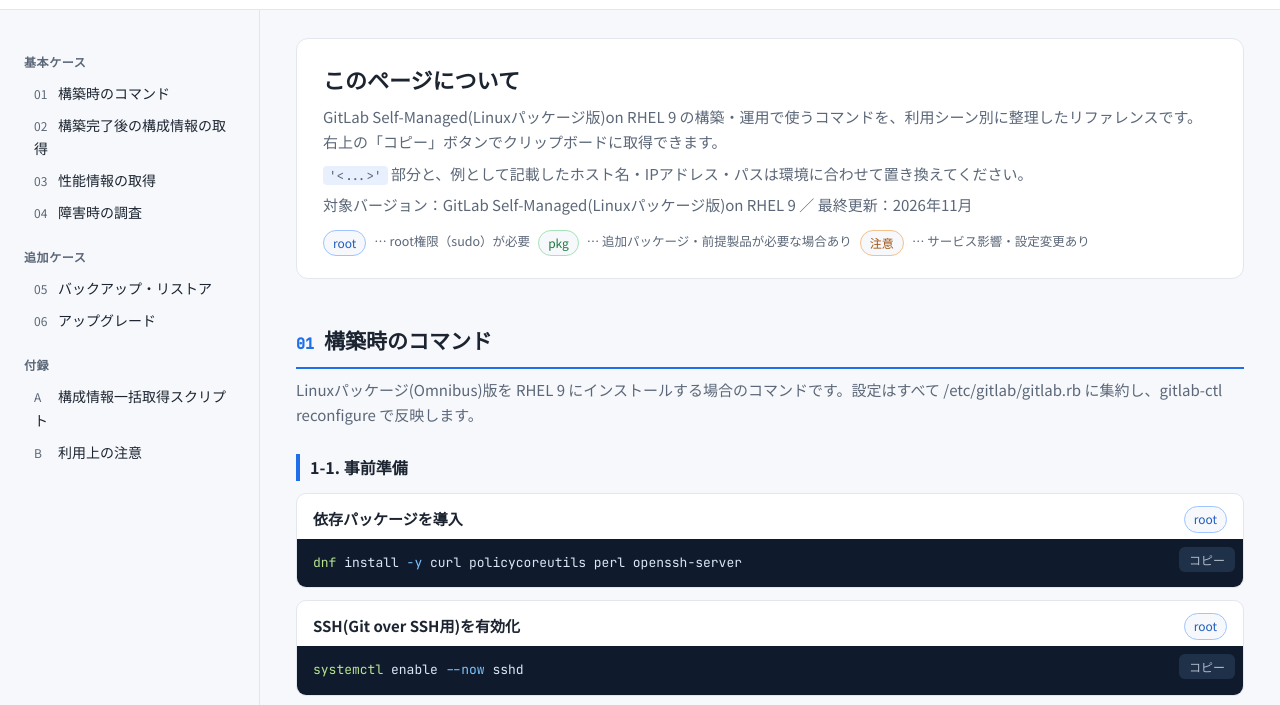
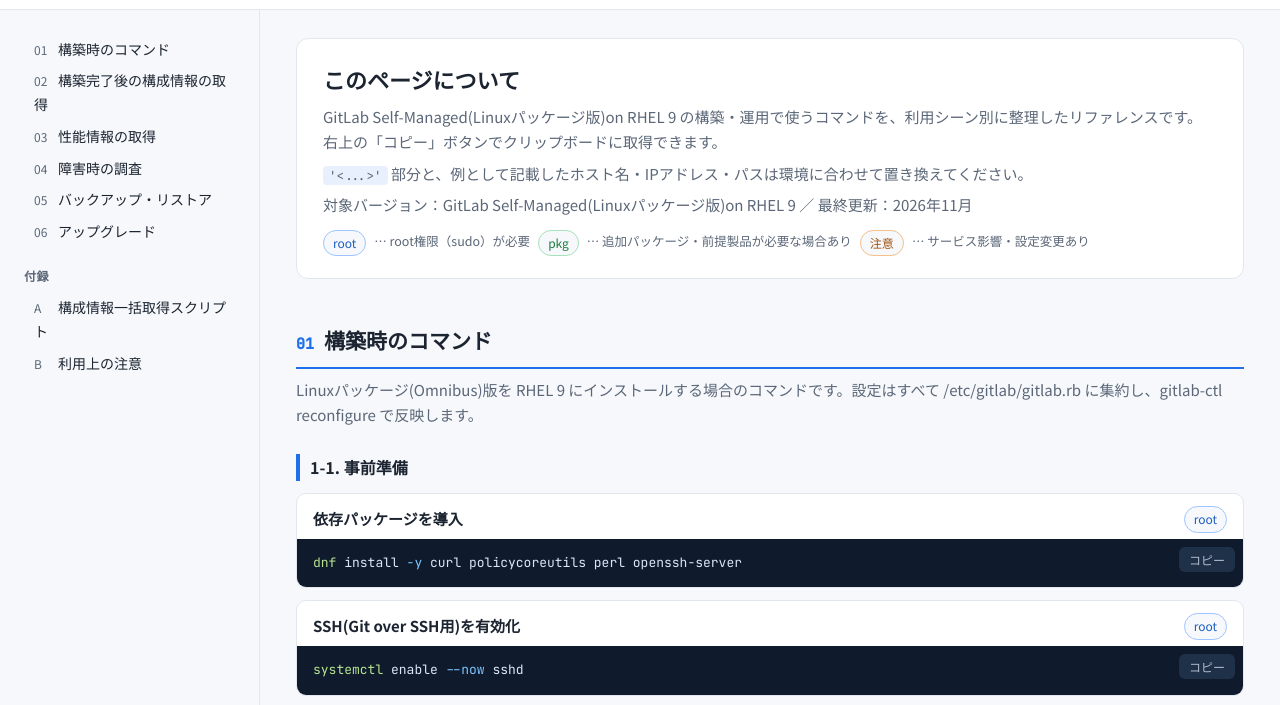
Before and after one commit to customstlw-gif/tech, a plain HTML site: page gitlab/index.html in a window 1280 px wide. Shown: the part 61-766 px from the top of the page. Drawn offline with Linux system fonts and the light colour scheme.

Commit message:
Remove basic/additional case group labels from TOC

```diff
--- a/gitlab/index.html
+++ b/gitlab/index.html
@@ -83,9 +83,8 @@ footer{color:var(--muted);font-size:12.5px;border-top:1px solid var(--line);marg
 
 <div class="layout">
 <nav class="toc" aria-label="目次">
-  <div class="grp">基本ケース</div>
   <a href="#build"><span class="n">01</span>構築時のコマンド</a><a href="#config"><span class="n">02</span>構築完了後の構成情報の取得</a><a href="#perf"><span class="n">03</span>性能情報の取得</a><a href="#trouble"><span class="n">04</span>障害時の調査</a>
-  <div class="grp">追加ケース</div><a href="#backup"><span class="n">05</span>バックアップ・リストア</a><a href="#upgrade"><span class="n">06</span>アップグレード</a>
+  <a href="#backup"><span class="n">05</span>バックアップ・リストア</a><a href="#upgrade"><span class="n">06</span>アップグレード</a>
   <div class="grp">付録</div>
   <a href="#evidence"><span class="n">A</span>構成情報一括取得スクリプト</a>
   <a href="#notes"><span class="n">B</span>利用上の注意</a>
```
